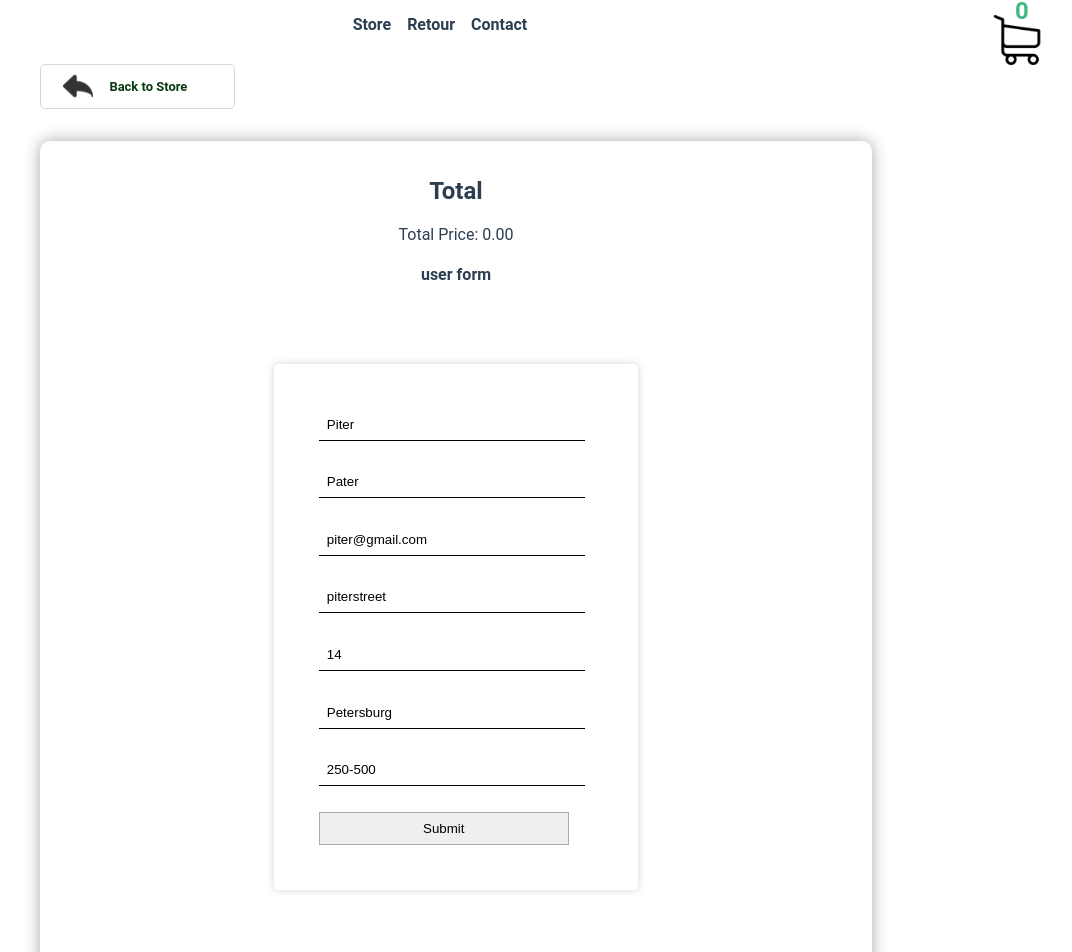
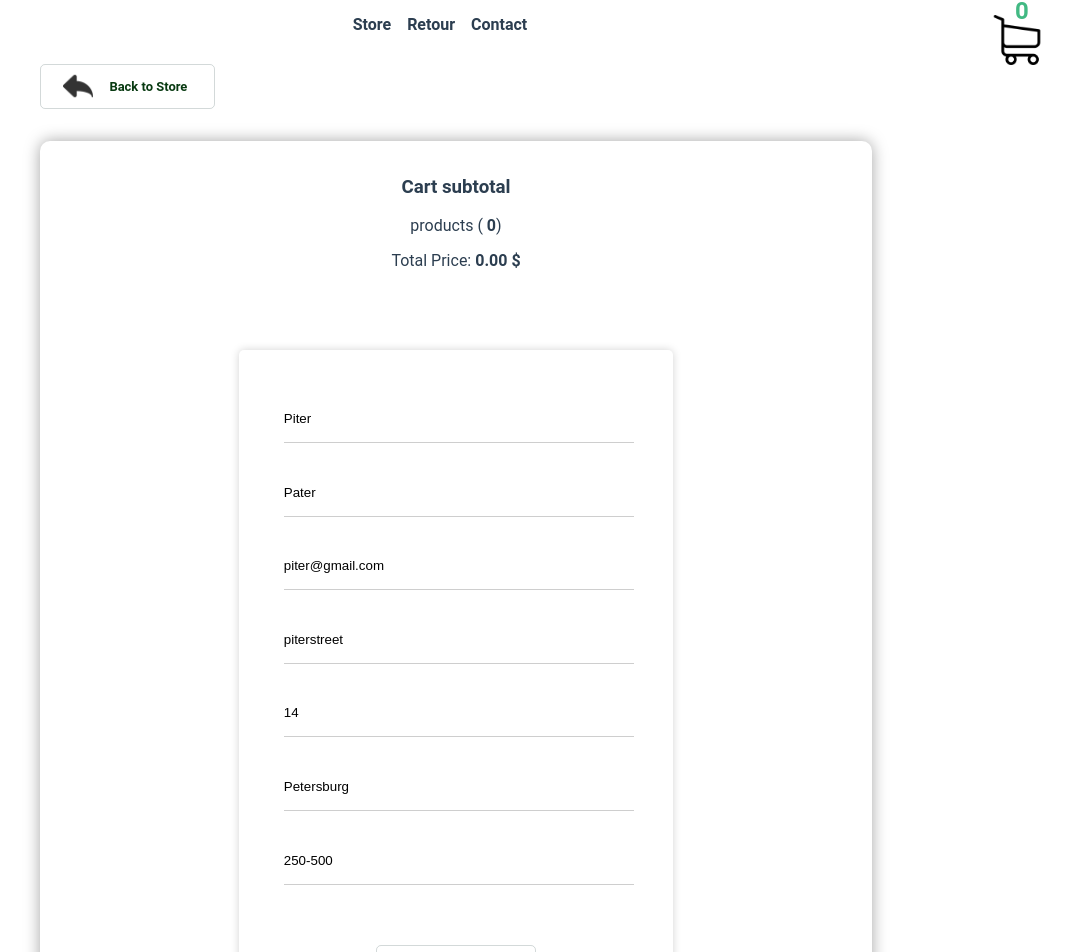
Before and after one commit to AlenJakob/phone-store, a Vue app: page /shopingCart in a window 1280 px wide. Shown: the part 23-975 px from the top of the page, without its empty margins (200-1272 px from the left). Built offline with nearby package versions, Linux system fonts and the light colour scheme.

Commit message:
wokr on navigation

```diff
--- a/src/components/CartList.vue
+++ b/src/components/CartList.vue
@@ -1,5 +1,17 @@
 <template>
   <div class="product_cart-list">
+    <div class="product_cart-info">
+      <h3>Cart subtotal</h3>
+      <p>
+        products
+        (
+        <b>{{this.$store.state.productCart.length}}</b>)
+      </p>
+      <div>
+        Total Price:
+        <b>{{this.$store.getters.TotalVal.toFixed(2)}} $</b>
+      </div>
+    </div>
     <ul class="products_list-order">
       <li
         class="product_item"
@@ -13,8 +25,7 @@
         </span>
       </li>
     </ul>
-    <h2>Total</h2>
-    <div>Total Price: {{this.$store.getters.TotalVal.toFixed(2)}}</div>
+
     <div>
       <UserForm />
     </div>
--- a/src/components/UserForm.vue
+++ b/src/components/UserForm.vue
@@ -1,6 +1,5 @@
 <template>
   <div class="form_container">
-    <h4>user form</h4>
     <form class="form_user">
       <input type="text" placeholder="name" v-model="name" />
 
@@ -15,9 +14,8 @@
       <input type="text" placeholder="city" v-model="address.city" />
 
       <input type="text" placeholder="postcode" v-model="address.postCode" />
-      <input type="submit" @click.prevent="ConfirmOrder" />
+      <button class="confirm_btn" type="submit" @click.prevent="ConfirmOrder">Confirm Order</button>
     </form>
-    <ul></ul>
   </div>
 </template>
 
@@ -66,35 +64,45 @@ export default {
   border-radius: 5px;
   margin: 5rem auto;
   box-shadow: 0 0 0.5rem lightgrey;
-  max-width: 300px;
+  max-width: 370px;
   width: 100%;
   display: flex;
   flex-direction: column;
 }
 .form_user input {
   margin: 0.8rem;
-  padding: 0.5rem;
+  padding: 1rem 0;
   width: 100%;
-  max-width: 250px;
+  max-width: 350px;
   border: none;
-  border-bottom: 1px solid #000;
+  border-bottom: 1px solid rgba(0, 0, 0, 0.192);
   transition: 0.5s;
   cursor: pointer;
 }
-.form_user input:last-child {
-  cursor: pointer;
-  border: none;
-  border: 1px solid darkgray;
-}
-.form_user input:hover:last-child {
-  background: lightgrey;
-}
+
 .form_user input:focus {
   outline: none;
-  border-bottom: 1px solid rgb(0, 180, 45);
+  border-bottom: 1px solid rgba(0, 180, 45, 0.281);
 }
 .form_user input:hover {
   outline: none;
-  background: rgba(15, 197, 24, 0.1);
+  background: rgba(166, 233, 222, 0.1);
+}
+.confirm_btn {
+  background: none;
+  margin: 3rem auto;
+  padding: 1rem 2rem;
+  list-style: none;
+  color: rgb(8, 58, 17);
+  cursor: pointer;
+  font-weight: bold;
+  width: 160px;
+  border-radius: 5px;
+  border: none;
+  border: 1px solid rgba(47, 79, 79, 0.212);
+  outline: none;
+}
+.confirm_btn:hover {
+  border: 1px solid rgba(47, 79, 79, 1);
 }
 </style>
--- a/src/views/ShopingCart.vue
+++ b/src/views/ShopingCart.vue
@@ -24,7 +24,7 @@ export default {
   margin: 0 auto;
 }
 .back-btn {
-  width: 180px;
+  width: 160px;
   padding: 0.4rem;
   border-radius: 5px;
   border: 1px solid rgba(47, 79, 79, 0.212);
```
